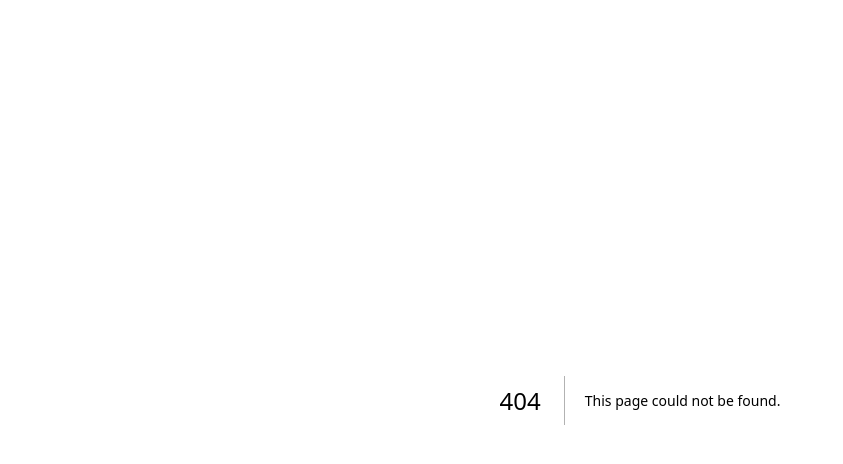
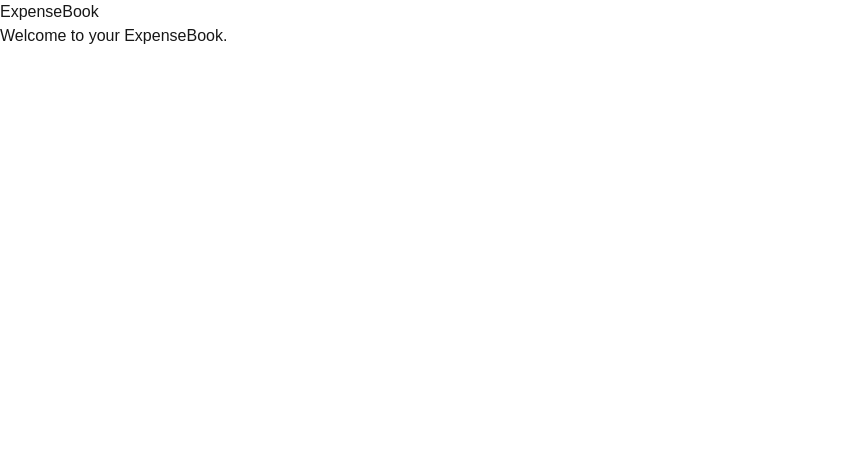
Before and after one commit to fujithuro/expensesBook, a Next.js app in the folder frontend/: page /expenseBook in a window 1280 px wide. Before the commit this address had no page. Shown: the top 464 px of the page, without its empty margins (0-843 px from the left). Built offline with nearby package versions, Linux system fonts and the light colour scheme.

Commit message:
feat: ログインに成功したら、家計簿の画面に遷移させる。まだ遷移先には何の情報も装飾もない
refs #2 フロントエンドの作成

```diff
--- /dev/null
+++ b/frontend/src/app/expenseBook/page.js
@@ -0,0 +1,10 @@
+export default function ExpenseBook() {
+
+    return (
+        <div>
+            <h1>ExpenseBook</h1>
+            <p>Welcome to your ExpenseBook.</p>
+        </div>
+    );
+
+};
--- a/frontend/src/app/login/page.js
+++ b/frontend/src/app/login/page.js
@@ -1,6 +1,7 @@
 'use client';
 
 import React, { useState } from 'react';
+import { useRouter } from 'next/navigation';
 import Label from '@/components/Label';
 import TextField from '@/components/TextField';
 import Password from '@/components/Password';
@@ -8,6 +9,7 @@
 export default function LoginPage() {
     const [username, setUsername] = useState('');
     const [password, setPassword] = useState('');
+    const router = useRouter();
 
     const handleSubmit = async (e) => {
         e.preventDefault();
@@ -21,6 +23,7 @@
 
             if (response.ok) {
                 console.log('Login successful');
+                router.push('/expenseBook');
             } else {
                 console.log('Login failed');
             }
```
